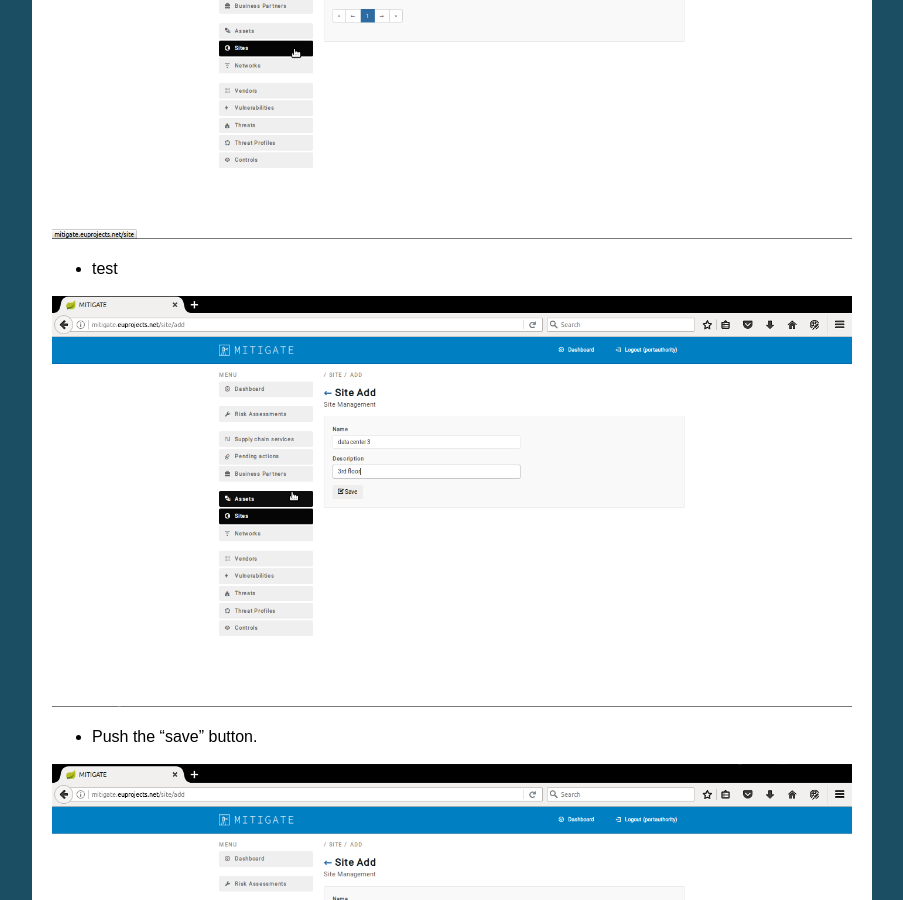
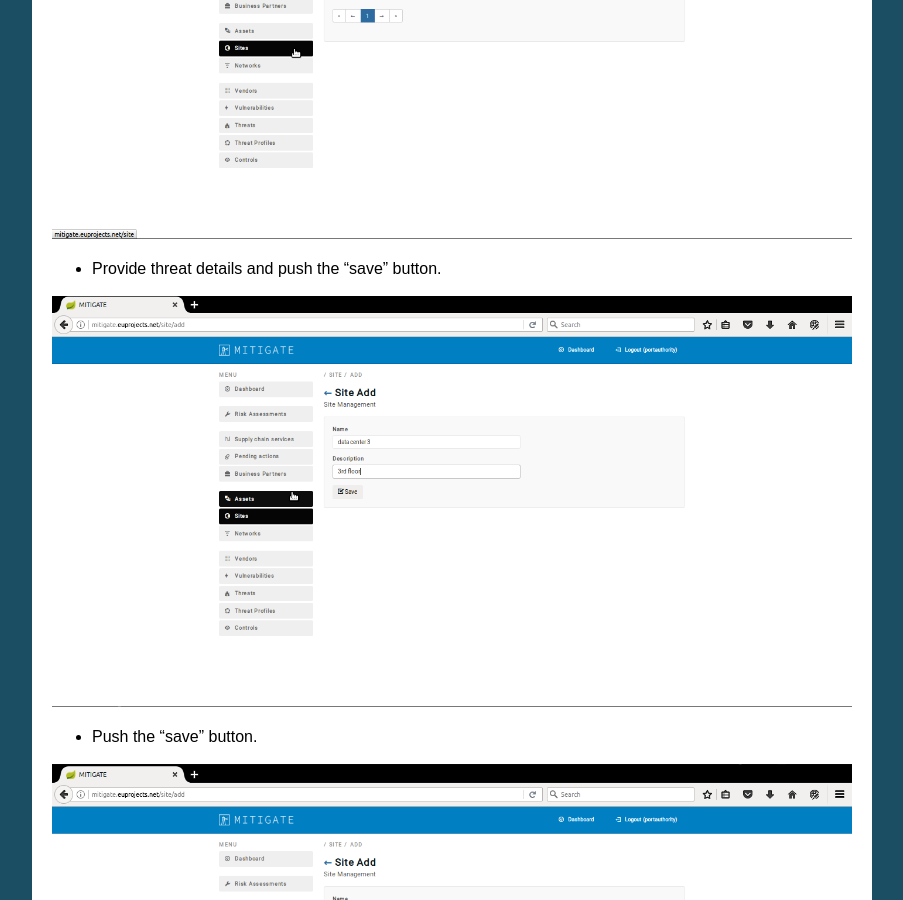
Before and after one commit to singularlogic/mitigate-documentation, a Sphinx documentation site: the page built from docs/o_sites.rst, in a window 1280 px wide and 900 px high, scrolled down 849 px. Shown: the whole window, without its empty margins (198-1101 px from the left). Built offline with Sphinx 7.4.7, drawn with Linux system fonts in a browser that asks for light colours.

Commit message:
Update o_sites.rst

```diff
--- a/docs/o_sites.rst
+++ b/docs/o_sites.rst
@@ -13,7 +13,7 @@ Declaring a new site
 
 .. image:: assets/ss.png
 
-- test
+- Provide threat details and push the “save” button.
 
 .. image:: assets/ss_2.png
 
```
